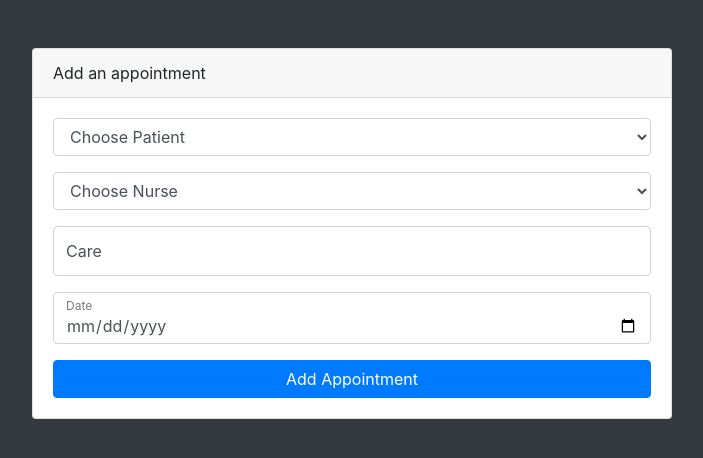
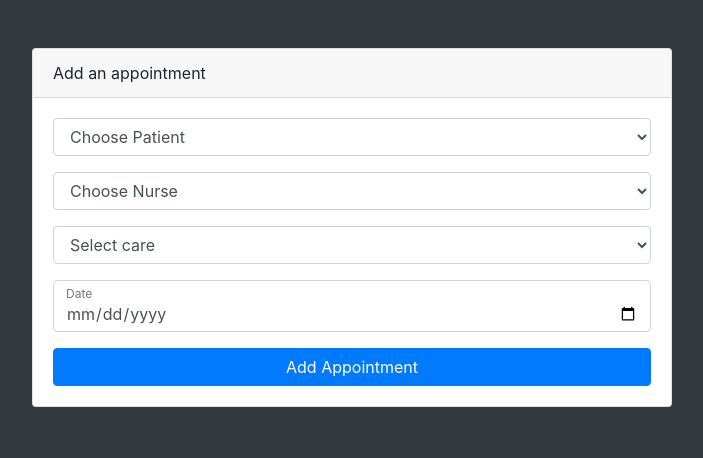
Before and after one commit to charlesdlrsa/dev_log_tournees_infirmiers, a Flask app: page /appointments/add_appointment in a window 1280 px wide. Shown: the top 458 px of the page, without its empty margins (288-991 px from the left). Run offline with Flask 2, Linux system fonts and the light colour scheme; tables that the repository leaves empty hold one stand-in row (values such as "Sample post"); parts of the project's set-up code (start-up, migrations or seed data) failed here and were passed over; some libraries are stand-ins or nearby versions.

Commit message:
Select bar for care in app_appointment

```diff
--- a/dev_log/models.py
+++ b/dev_log/models.py
@@ -82,7 +82,8 @@ class Nurse(BasePerson):
 
     # competences = db.Column(db.String(50))
 
-    def __init__(self, last_name, first_name, email, password, phone, address, office):
+    def __init__(self, last_name, first_name, email, password,
+                 phone, address, office, cares):
         self.last_name = last_name
         self.first_name = first_name
         self.email = email
@@ -90,6 +91,7 @@ class Nurse(BasePerson):
         self.password = password
         self.address = address
         self.office = office
+        self.cares = cares
         # self.competences = competences
 
 
--- a/dev_log/templates/add_appointment.html
+++ b/dev_log/templates/add_appointment.html
@@ -64,10 +64,16 @@
 
 
             <div class="form-group">
-              <div class="form-label-group">
-                <input type="text" id="care" class="form-control" placeholder="care" required="required" name="care">
-                <label for="care">Care</label>
-              </div>
+
+                <select id="inputcare" class="form-control" placeholder="nurse" required="required" name="care">
+                  <option selected>Select care</option>
+
+                  {% for care in ['Soin 1', 'Soin 2', 'Soin 3'] %}
+                  <option>
+                  {{ care }}
+                  </option>
+                  {% endfor %}
+                </select>
             </div>
             <div class="form-group">
               <div class="form-label-group">
```
